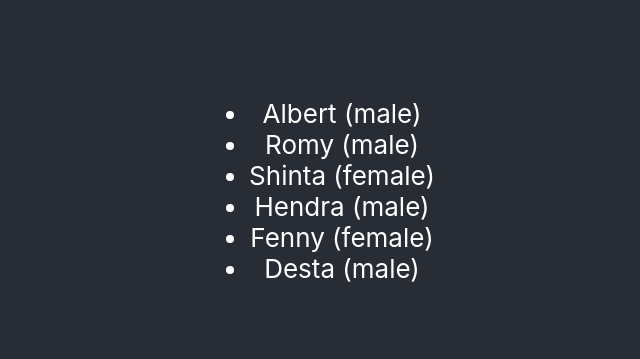
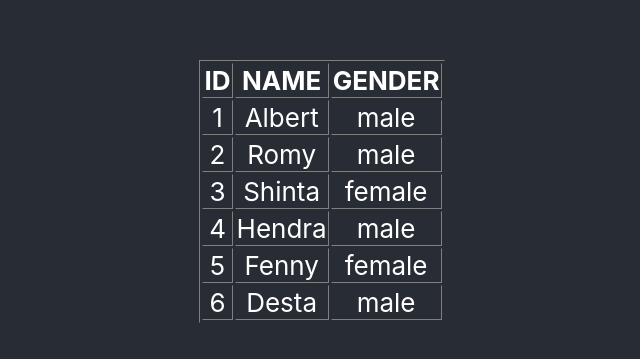
Before and after one commit to ahmadfajri/IntroReact, a React (Create React App) app: page / in a window 1280 px wide. Shown: the part 209-568 px from the top of the page, without its empty margins (318-958 px from the left). Built offline with nearby package versions, Linux system fonts and the light colour scheme.

Commit message:
render table

```diff
--- a/src/List.js
+++ b/src/List.js
@@ -10,8 +10,25 @@
     { id: 6, name: 'Desta', gender: 'male' },
   ]
 
-  const displayUser = users.map((user) => <li key={user.id}>{user.name} ({user.gender})</li>)
-  return <ul>{displayUser}</ul>
+  return <table border='1'>
+    <thead>
+      <tr>
+        <th>ID</th>
+        <th>NAME</th>
+        <th>GENDER</th>
+      </tr>
+    </thead>
+    <tbody>
+      {users.length > 0 && users.map((user) => {
+        const { id, name, gender } = user
+        return <tr key={id}>
+          <td>{id}</td>
+          <td>{name}</td>
+          <td>{gender}</td>
+        </tr>
+      })}
+    </tbody>
+  </table>
 }
 
 export default List;
```
